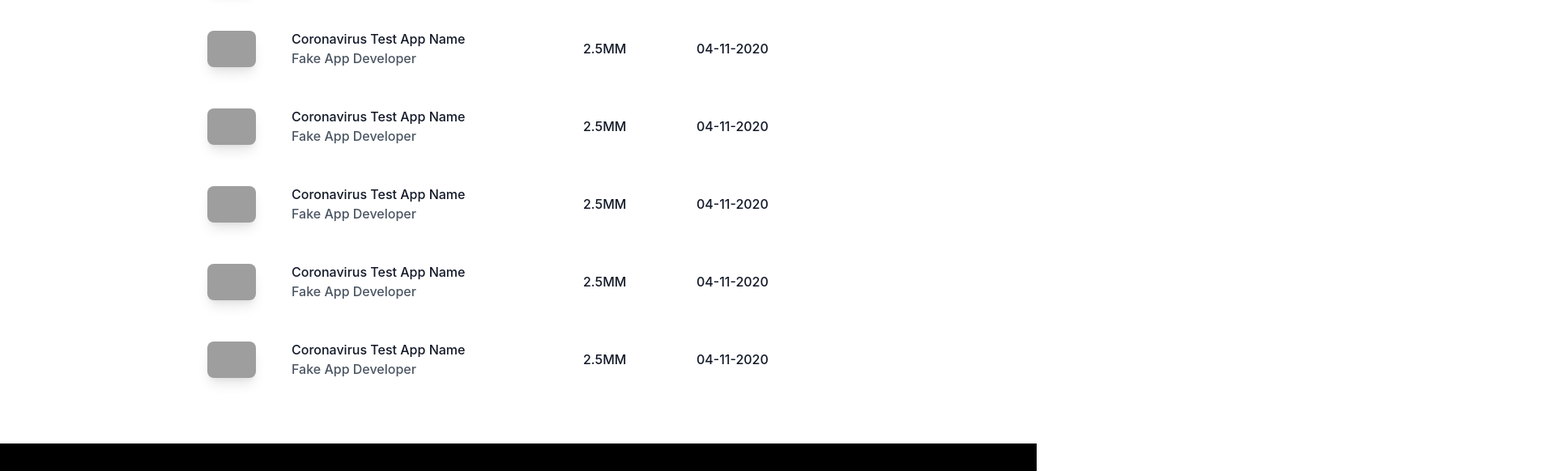
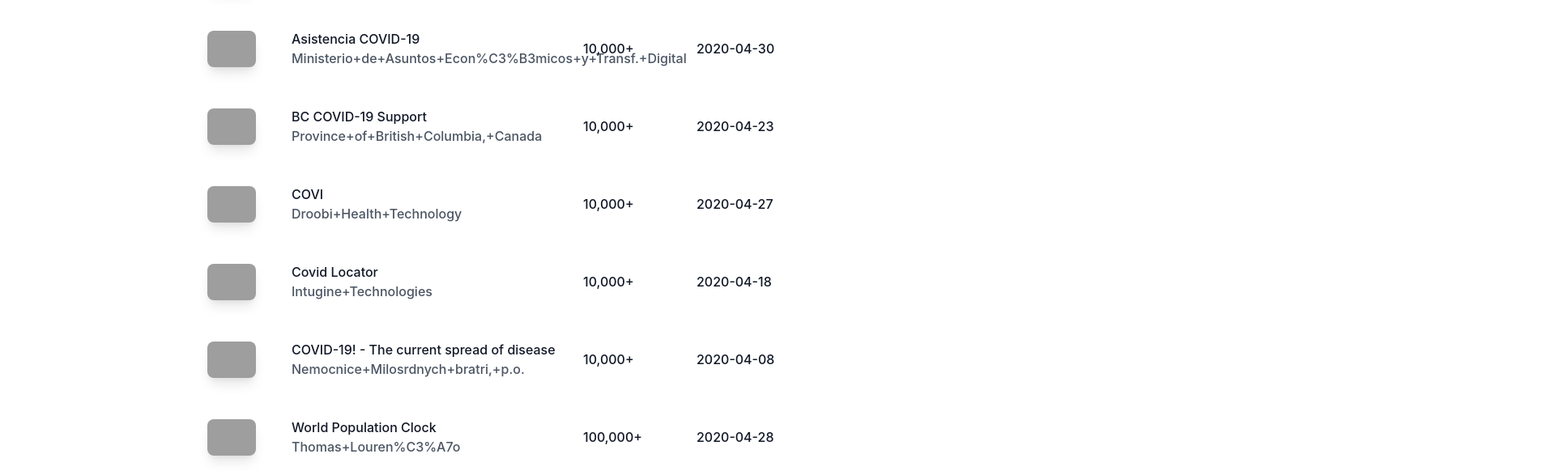
Before and after one commit to covid19-apptracker/covid19-apptracker, a React (Create React App) app: page /#/ in a window 1280 px wide. Shown: the part 1020-1602 px from the top of the page at 81% size, 1920 px wide, since content can reach past the window. Built offline with nearby package versions, Linux system fonts and the light colour scheme; grey boxes are pictures that could not be loaded.

Commit message:
JSON File Reading
JSON files are properly being read and imported.  Still want to do some refactoring on the fetching of the data to reduce loading times.

```diff
--- a/src/components/PlayApp.js
+++ b/src/components/PlayApp.js
@@ -5,17 +5,17 @@
         return (
             <div className="PlayApp flex sm:items-center mx-auto pb-12">
           <div className="sm:w-2/12 sm:-mr-6 hidden sm:flex">
-            <img src="https://png.pngtree.com/png-clipart/20190614/original/pngtree-blue-simple-square-background-illustration-png-image_3679324.jpg" width="60" height="60" className="rounded-lg shadow-lg"></img>
+            <img src={this.props.iconURL} width="60" height="60" className="rounded-lg shadow-lg"></img>
           </div>
           <div className="w-8/12 sm:w-6/12">
-            <div className="title text-base font-medium text-gray-900">Coronavirus Test App Name</div>
-            <div className="text-base font-medium text-gray-600">Fake App Developer</div>
+            <div className="title text-base font-medium text-gray-900">{this.props.title}</div>
+            <div className="text-base font-medium text-gray-600">{this.props.developer}</div>
           </div>
           <div className="installs hidden sm:flex sm:w-2/12 sm:-ml-6 sm:mr-3">
-            <div className="text-base font-medium text-gray-900">2.5MM</div>
+            <div className="text-base font-medium text-gray-900">{this.props.downloads}</div>
           </div>
           <div className="date w-4/12 sm:w-2/12">
-            <div className="text-base font-medium text-gray-900">04-11-2020</div>
+            <div className="text-base font-medium text-gray-900">{this.props.updatedDate}</div>
           </div>
         </div>
         )
--- a/src/components/helperComponents/PlayAppGenerator.js
+++ b/src/components/helperComponents/PlayAppGenerator.js
@@ -2,43 +2,181 @@
 import PlayApp from '../PlayApp.js';
 
 class PlayAppGenerator extends Component {
+    constructor(props) {
+        super(props);
+        this.state = {
+            playAppArray: new Array(),
+            hasRequested: false
+        }
+    }
 
-    createPlayApps = () => {
-        const appInfos = [];
-        let playApps = [<PlayApp key="1"/>, <PlayApp key="2"/>];
+
+    getAppInfo = () => {
+        let appInfos = [];
+        let playApps = [];
 
         console.log('working!');
 
         let appNames;
 
-        fetch(process.env.PUBLIC_URL + '/apps_data/apps.json')
-            .then(results => results.json())
+        // fetch(process.env.PUBLIC_URL + '/apps_data/apps.json')
+        //     .then(results => results.json())
+        //     // .then(data => appNames = data)
+        //     // .then(() => console.log(appNames))
+        //     .then(data => data.forEach(function (appName) {
+        //         //console.log(process.env.PUBLIC_URL + '/apps_data/apps_details/' + appName.id + '.json');
+        //         fetch(process.env.PUBLIC_URL + '/apps_data/apps_details/' + appName.id + '.json')
+        //             .then(results => results.json())
+        //             .then(data => appInfos.push(data));
+        //             // .then(data => this.setState(prevState => ({
+        //             //     playAppArray: [...prevState.playAppArray, < PlayApp id = {
+        //             //             data.id
+        //             //         }
+        //             //         title = {
+        //             //             data.title
+        //             //         }
+        //             //         iconURL = {
+        //             //             data.icon_url
+        //             //         }
+        //             //         developer = {
+        //             //             data.developer_id
+        //             //         }
+        //             //         downloads = {
+        //             //             data.downloads
+        //             //         }
+        //             //         updatedDate = {
+        //             //            data.updated_date
+        //             //         }
+        //             //         / >],
+        //             //         hasRequested: true
+        //             //     })))
+        //             //.then(data => )
+        //             //.then(data => playApps.push(map<PlayApp key={data.id} id={data.id}/>));
+
+        //     }));
+
+        async function asyncForEach(array, callback) {
+            for (let index = 0; index < array.length; index++) {
+                await callback(array[index], index, array);
+            }
+        }
+
+        const request = async () => {
+            if (!this.state.hasRequested){
+            const response = await fetch(process.env.PUBLIC_URL + "/apps_data/apps.json")
+            const json = await response.json();
+            console.log('logging json...');
+            console.log(json);
+            await asyncForEach(json, async (appName) => {
+                const data= await fetch(process.env.PUBLIC_URL +"/apps_data/apps_details/" +appName.id +".json");
+                const appDetails = await data.json();
+                playApps.push(appDetails);
+
+                //await this.setState(playAppArray: [...this.state.playAppArray, appDetails]);
+            })
+
+
+            // await asyncForEach(appInfos, async (appInfo) => {
+            //     //console.log('made it here');
+            //     playApps.push(<li key={appInfo.id}>{appInfo.id}</li>);
+            // })
+
+            playApps = await playApps.map((appInfo) => < PlayApp
+                id = {
+                    appInfo.id
+                }
+                title = {
+                    appInfo.title
+                }
+                iconURL = {
+                    appInfo.icon_url
+                }
+                developer = {
+                    appInfo.developer_id
+                }
+                downloads = {
+                    appInfo.downloads
+                }
+                updatedDate = {
+                    appInfo.updated_date
+                }/>);
+
+            //refactor this to pull apps one by one in the above for each, now that we're setting state
+            //we can push apps one by one directly into state
+
+            await this.setState({
+              playAppArray: playApps,
+              hasRequested: true
+            });
+
+            //await this.setState(playAppArray = );
             // .then(data => appNames = data)
             // .then(() => console.log(appNames))
-            .then(data => data.forEach(function (appName) {
-                //console.log(process.env.PUBLIC_URL + '/apps_data/apps_details/' + appName.id + '.json');
-                fetch(process.env.PUBLIC_URL + '/apps_data/apps_details/' + appName.id + '.json')
-                    .then(results => results.json())
-                    .then(data => appInfos.push(data));
-                    //.then(data => )
-                    //.then(data => playApps.push(map<PlayApp key={data.id} id={data.id}/>));
+            // .then((data) =>
+            //   data.forEach(function (appName) {
+            //     //console.log(process.env.PUBLIC_URL + '/apps_data/apps_details/' + appName.id + '.json');
+            //     fetch(
+            //       process.env.PUBLIC_URL +
+            //         "/apps_data/apps_details/" +
+            //         appName.id +
+            //         ".json"
+            //     )
+            //       .then((results) => results.json())
+            //       .then((data) => appInfos.push(data));
+            //     //.then(data => )
+            //     //.then(data => playApps.push(map<PlayApp key={data.id} id={data.id}/>));
+            //   })
+            // );
+        }
+        };
 
-            }));
-            appInfos.map((appInfo) => {
-                playApps.push(<PlayApp/>);
-            });
+        request();
 
+
+            console.log('App Info Below!');
             console.log(appInfos)
+
+            // let test = appInfos.map((appInfo) =>
+            //     <PlayApp key={appInfo.id} id={appInfo.id}/>
+            // );
+
+            console.log('app infos: ' + appInfos.toString());
+            appInfos.forEach(function(appInfo) {
+
+            })
+
+            console.log(playApps)
         return(playApps);
+    }
+
+    createPlayApps = (appInfos) => {
+        let playApps = [];
+
+        let num = Object.values(appInfos).length
+
+
+        // setTimeout(function () {
+        //   for (let appInfo in appInfos) {
+        //     console.log("grrrr....");
+        //   }
+        // }, 500);
+
+        appInfos.forEach(function (appInfo) {
+          console.log("made it here");
+          playApps.push(<PlayApp />);
+        });
+
+        return playApps;
     }
 
 
     render() {
+        let apps = this.getAppInfo();
         return (
-            <div>
-                {this.createPlayApps()}
-            </div>
-        )
+          <div>
+            <ol>{this.state.playAppArray}</ol>
+          </div>
+        );
     }
 }
 
--- a/src/components/pages/HomePage.js
+++ b/src/components/pages/HomePage.js
@@ -32,13 +32,13 @@
                 </div>
               </div>
               <PlayAppGenerator/>
+              {/* <PlayApp />
               <PlayApp />
               <PlayApp />
               <PlayApp />
               <PlayApp />
               <PlayApp />
-              <PlayApp />
-              <PlayApp />
+              <PlayApp /> */}
             </div>
             <Footer />
           </div>
```
